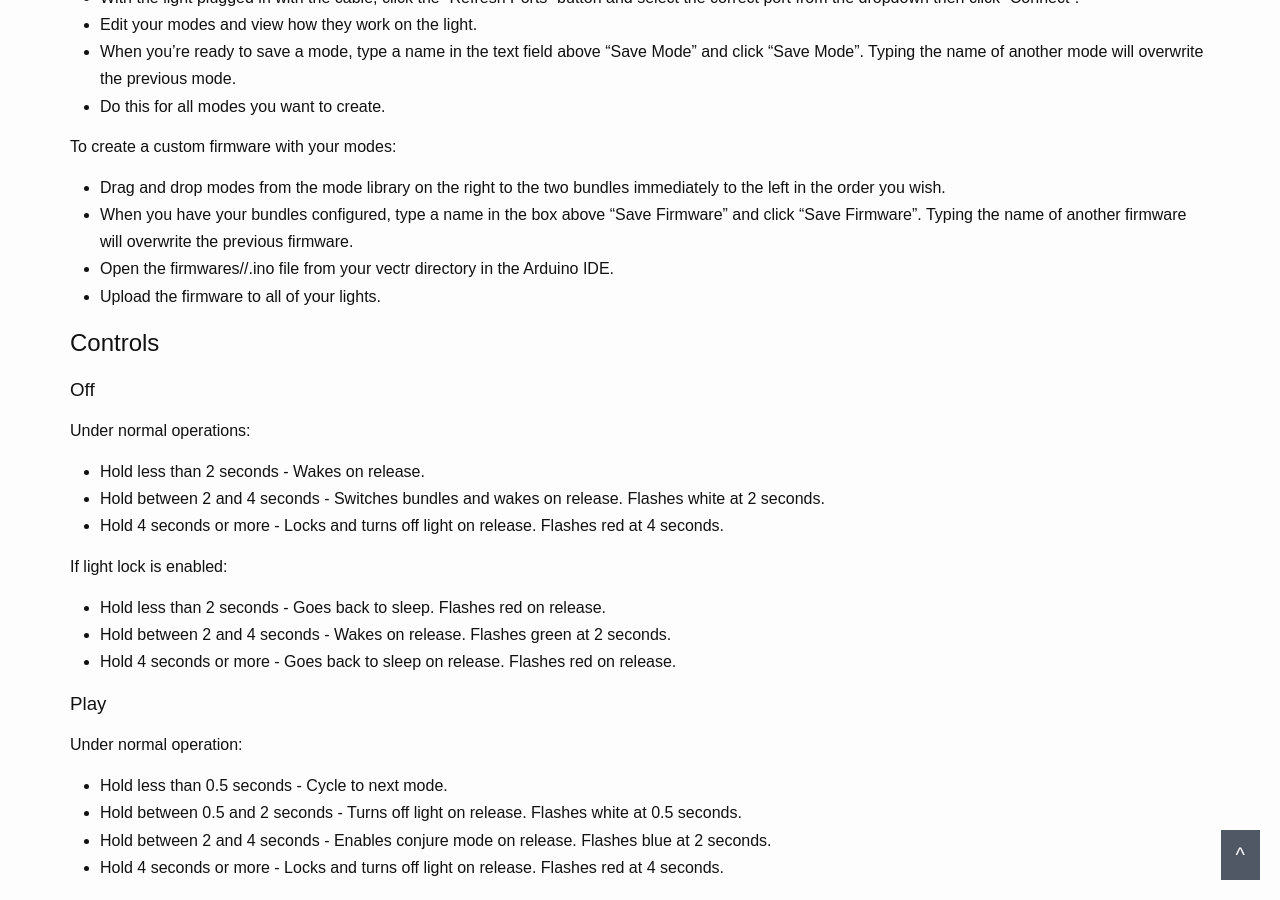
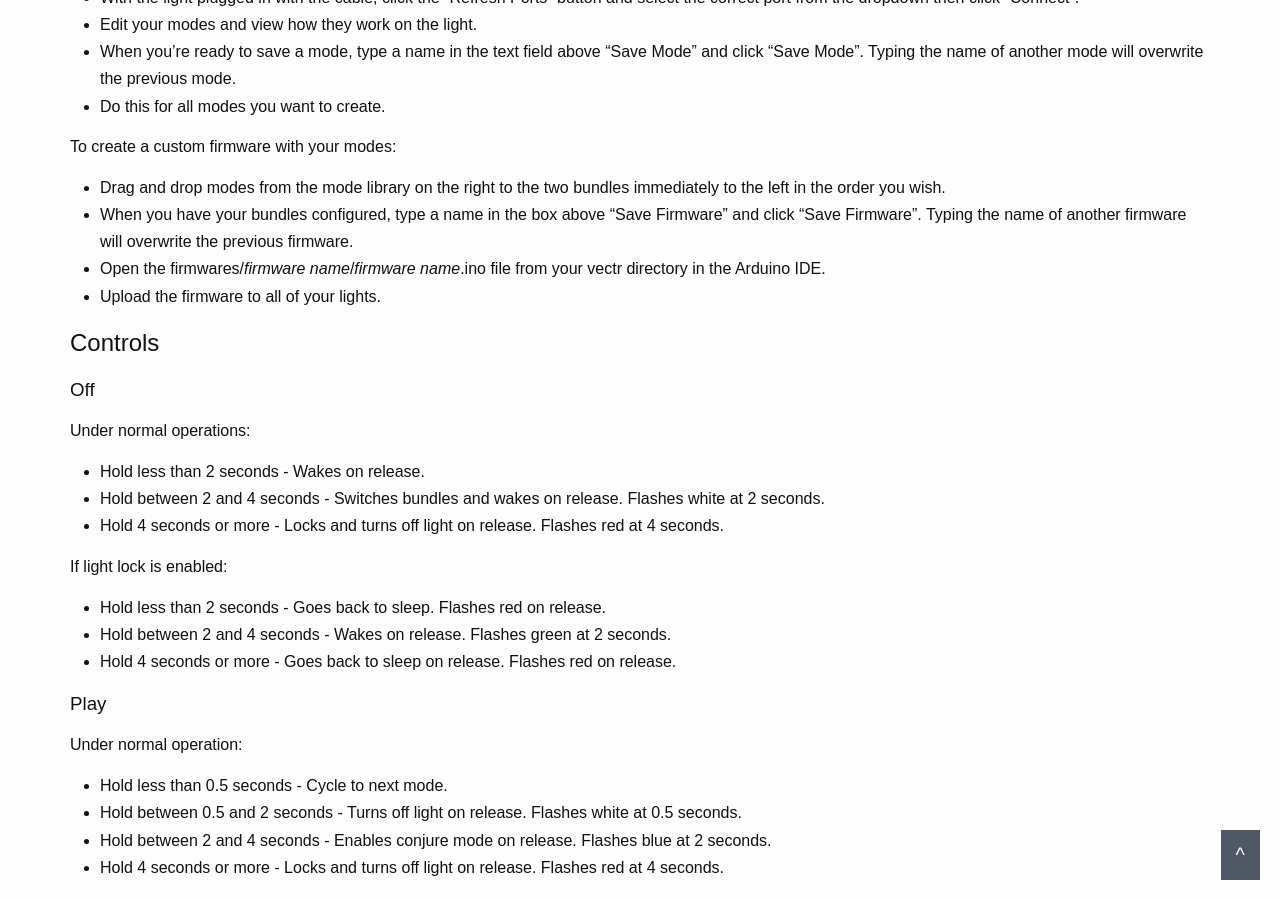
Before and after one commit to iterati/iterati.github.io, a Jekyll site: the page built from vectr2.md, in a window 1280 px wide and 900 px high, scrolled down 1542 px. Built offline with Jekyll 4.4.1, drawn with Linux system fonts in a browser that asks for light colours.

Commit message:
markdown..

```diff
--- a/vectr2.md
+++ b/vectr2.md
@@ -57,7 +57,7 @@ To create a custom firmware with your modes:
 
 * Drag and drop modes from the mode library on the right to the two bundles immediately to the left in the order you wish.
 * When you have your bundles configured, type a name in the box above "Save Firmware" and click "Save Firmware". Typing the name of another firmware will overwrite the previous firmware.
-* Open the firmwares/<firmware name>/<firmware name>.ino file from your vectr directory in the Arduino IDE.
+* Open the firmwares/*firmware name*/*firmware name*.ino file from your vectr directory in the Arduino IDE.
 * Upload the firmware to all of your lights.
 
 
```
